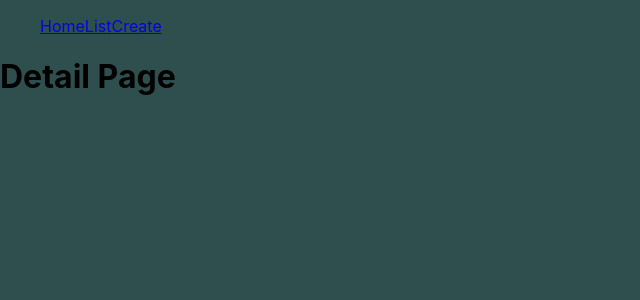
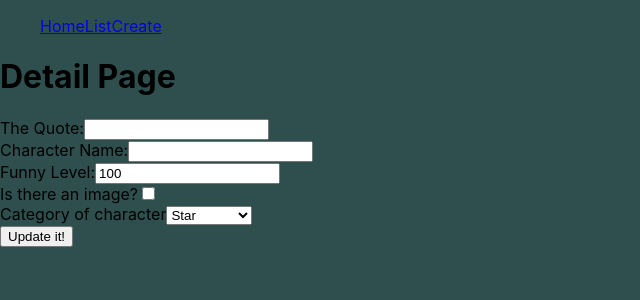
Before and after one commit to JosieMCantu/quotescreek-client, a React (Create React App) app: page /quotesCreek/1 in a window 1280 px wide. Shown: the top 300 px of the page, without its empty margins (0-640 px from the left). Built offline with nearby package versions, Linux system fonts and the light colour scheme; no server answers.

Commit message:
fixes id

```diff
--- a/src/CreatePage.js
+++ b/src/CreatePage.js
@@ -3,16 +3,16 @@ import { makeQuote } from './api-utils.js';
 
 export default class CreatePage extends Component {
     state = {
-        newQuote: '',
-        characterName: '',
+        quote: '',
+        name: '',
         funny_level: 100,
         category_id: 1,
         image: false,
     }
 
-    handleNewQuote = (e) => this.setState({ newQuote: e.target.value })
+    handleNewQuote = (e) => this.setState({ quote: e.target.value })
 
-    handleCharacterName = (e) => this.setState({ characterName: e.target.value })
+    handleCharacterName = (e) => this.setState({ name: e.target.value })
 
     handleFunnylevel = (e) => this.setState({ funny_level: Number(e.target.value) })
 
@@ -36,10 +36,10 @@ export default class CreatePage extends Component {
                 <h1>Add a quote to the site!</h1>
                 <form onSubmit={this.handleSubmit}>
                     <label>The Quote:
-                        <input value={this.state.newQuote} onChange={this.handleNewQuote}></input>
+                        <input value={this.state.quote} onChange={this.handleNewQuote}></input>
                     </label>
                     <label>Character Name:
-                        <input value={this.state.characterName} onChange={this.handleCharacterName}></input>
+                        <input value={this.state.name} onChange={this.handleCharacterName}></input>
                     </label>
                     <label>Funny Level:
                         <input value={this.state.funny_level} onChange={this.handleFunnylevel}></input>
--- a/src/DetailPage.js
+++ b/src/DetailPage.js
@@ -1,11 +1,67 @@
 import React, { Component } from 'react'
+import { getCategories, getQuotes, getQuote, updateQuote } from './api-utils'
 
 export default class DetailPage extends Component {
+    state = {
+        quote: '',
+        name: '',
+        funny_level: 100,
+        category_id: 1,
+        image: false,
+        // categories: []
+    }
+    componentDidMount = async () => {
+        const quote = getQuote(this.props.match.params.quoteId);
+        this.setState({
+            quote: quote.quote,
+            name: quote.name,
+            funny_level: quote.funny_level,
+            image: quote.image,
+            category_id: quote.category_id
+        })
+    }
+
+    handleNewQuote = (e) => this.setState({ quote: e.target.value })
+    handleNameChange = (e) => this.setState({ name: e.target.value })
+    handleFunnylevel = (e) => this.setState({ funny_level: Number(e.target.value) })
+    handleImageChange = () => {
+        this.setState({ image: !this.state.image })
+    }
+    handleCategoryChange = (e) => this.setState({ category_id: Number(e.target.value) })
+
+    handleSubmit = async (e) => {
+        e.preventDefault();
+        await updateQuote(this.props.match.params.quoteID, this.state);
+        this.props.history.push('/quotesCreek');
+    }
+
     render() {
         return (
             <div>
                 <h1>Detail Page</h1>
-            </div>
+                <form onSubmit={this.handleSubmit}>
+                    <label>The Quote:
+                        <input value={this.state.quote} onChange={this.handleNewQuote}></input>
+                    </label>
+                    <label>Character Name:
+                        <input value={this.state.name} onChange={this.handleCharacterName}></input>
+                    </label>
+                    <label>Funny Level:
+                        <input value={this.state.funny_level} onChange={this.handleFunnylevel}></input>
+                    </label>
+                    <label>Is there an image?
+                        <input value={this.state.image} onChange={this.handleImageChange} type="checkbox"></input>
+                    </label>
+                    <label>Category of character
+                        <select value={this.state.category_id} onChange={this.handleCategoryChange}>
+                            <option value={1}>Star</option>
+                            <option value={2}>Main</option>
+                            <option value={3}>Secondary</option>
+                        </select>
+                    </label>
+                    <button>Update it!</button>
+                </form>
+            </div >
         )
     }
 }
--- a/src/ListPage.js
+++ b/src/ListPage.js
@@ -20,6 +20,7 @@ export default class ListPage extends Component {
     };
 
     render() {
+        console.log(this.state.quotes[0]);
         return (
             <div className="quote-container">
                 {this.state.loading && <Spinner />}
```
